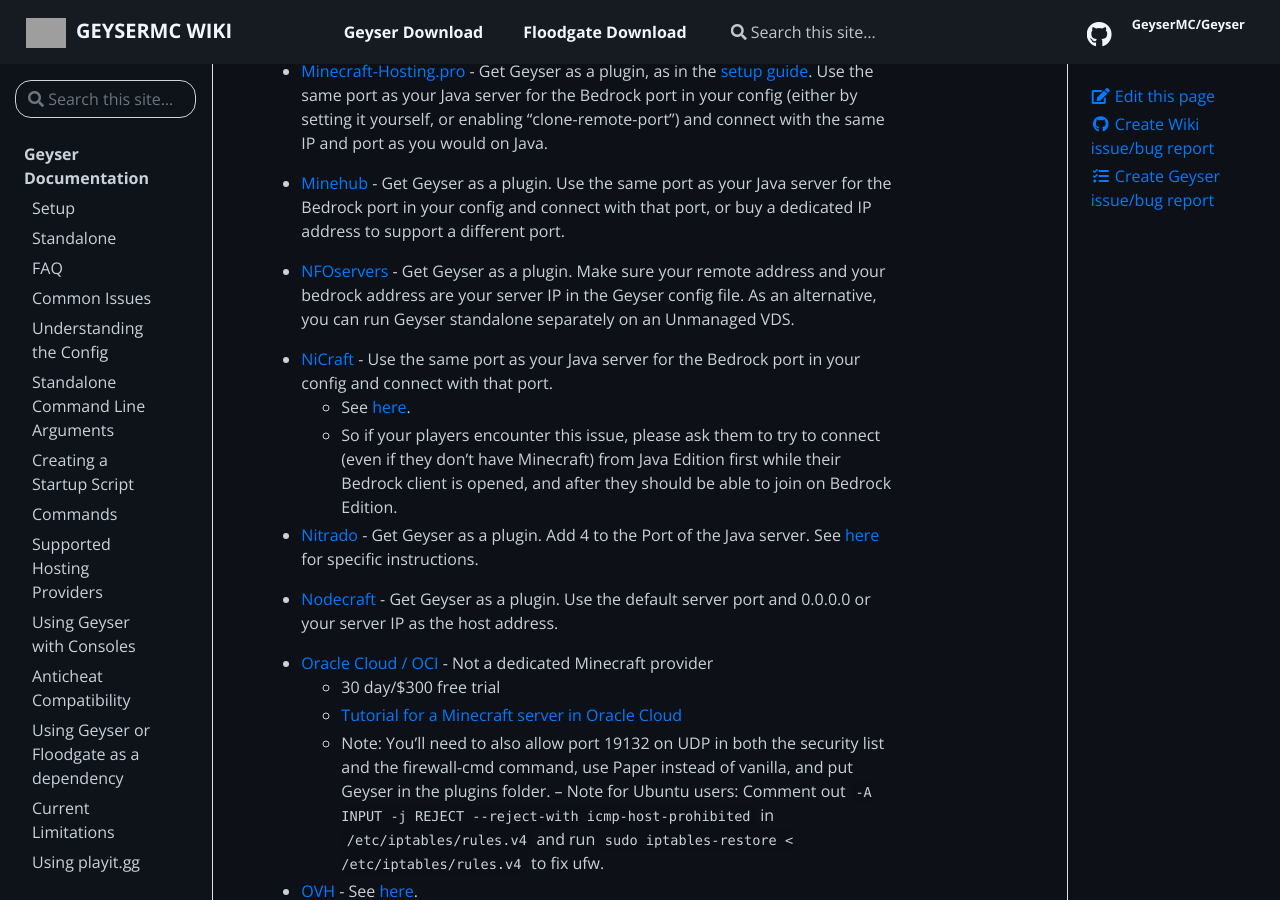
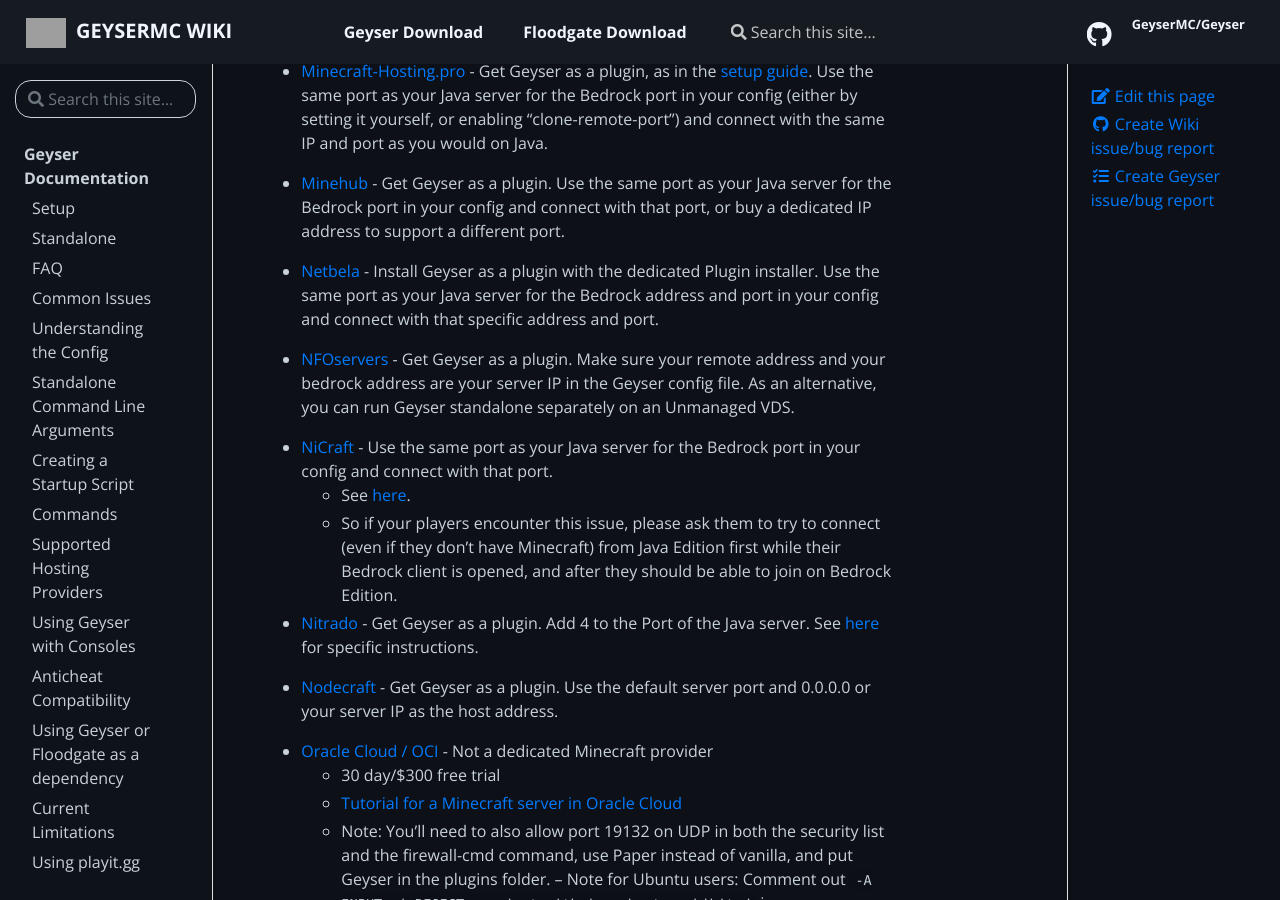
Before and after one commit to GeyserMC/GeyserWiki, a Jekyll site: the page built from _docs/geyser/supported-hosting-providers.md, in a window 1280 px wide and 900 px high, scrolled down 5006 px. Built offline with Jekyll 4.4.1, drawn with Linux system fonts in a browser that asks for light colours; grey boxes are pictures that could not be loaded.

Commit message:
added Netbela to the list of hosting providers

```diff
--- a/_data/providers.json
+++ b/_data/providers.json
@@ -269,6 +269,11 @@
       "description": "Get Geyser as a plugin. Use the same port as your Java server for the Bedrock port in your config and connect with that port, or buy a dedicated IP address to support a different port."
     },
     {
+      "name": "Netbela",
+      "url": "https://netbela.nl/store/minecraft",
+      "description": "Install Geyser as a plugin with the dedicated Plugin installer. Use the same port as your Java server for the Bedrock address and port in your config and connect with that specific address and port."
+    },
+    {
       "name": "NFOservers",
       "url": "https://nfoservers.com/",
       "description": "Get Geyser as a plugin. Make sure your remote address and your bedrock address are your server IP in the Geyser config file. As an alternative, you can run Geyser standalone separately on an Unmanaged VDS."
```
